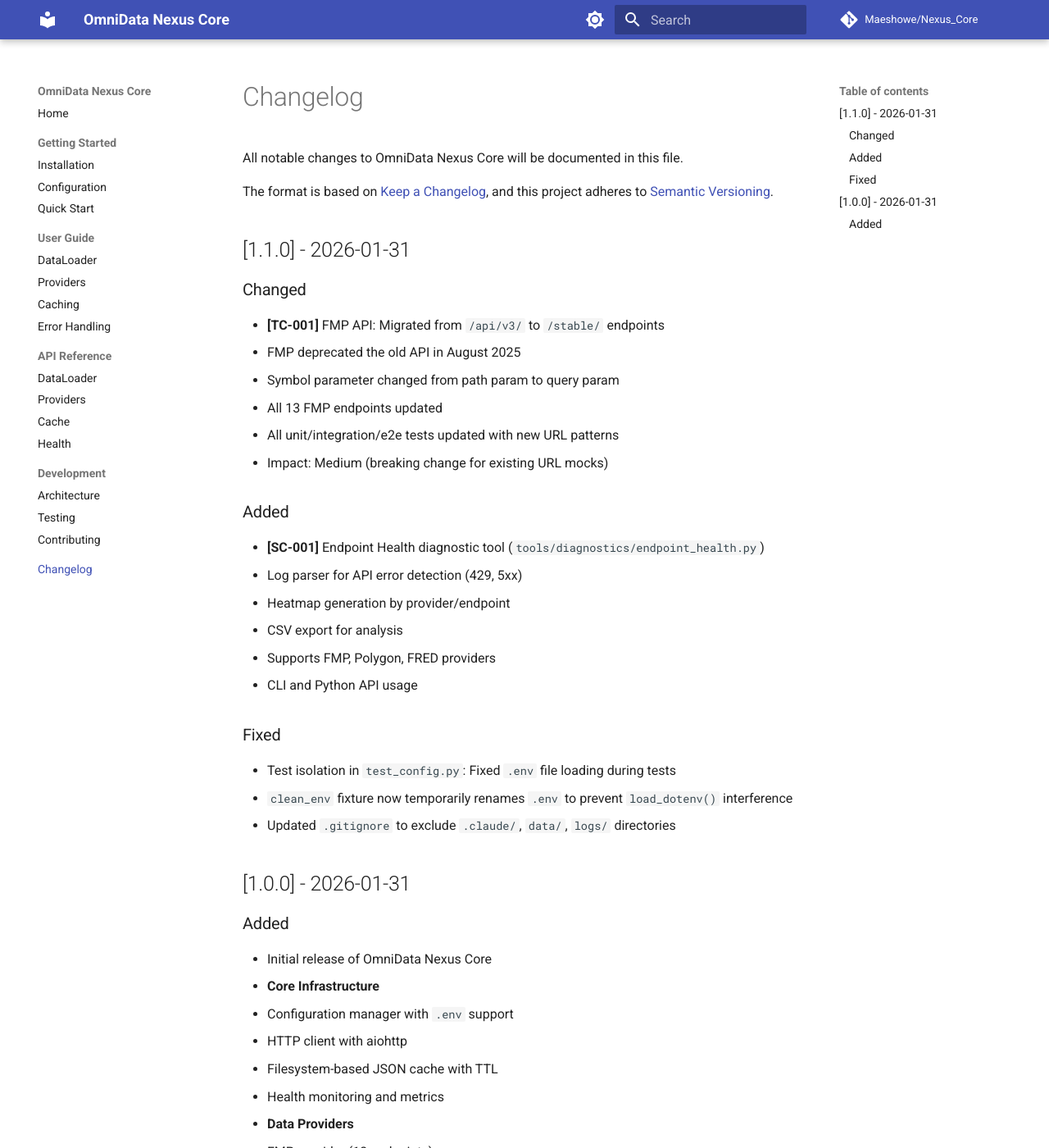
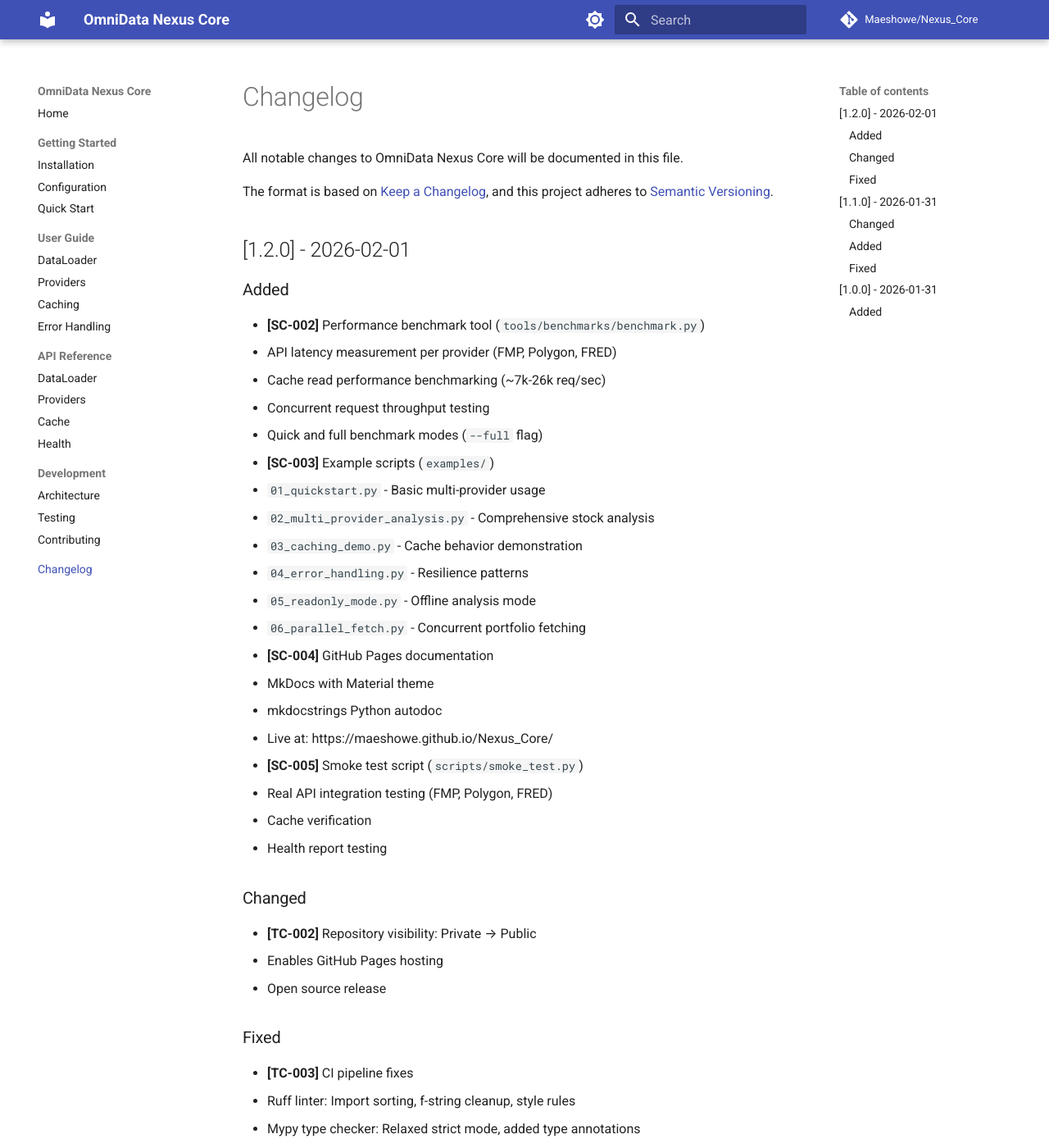
Before and after one commit to Maeshowe/Nexus_Core, an MkDocs documentation site: the page built from docs/CHANGELOG.md, in a window 1280 px wide and 1400 px high. Shown: the whole window at 82% size. Built offline with MkDocs 1.6.1 and Material for MkDocs 9.7.7, drawn with Linux system fonts in a browser that asks for light colours; comment, search, counter and statistics services are not loaded; some of the changed text lies outside the part shown.

Commit message:
docs: Add CHANGELOG entries for v1.2.0
New features:
- SC-002: Performance benchmark tool
- SC-003: Example scripts (6 files)
- SC-004: GitHub Pages documentation
- SC-005: Smoke test script

Changes:
- TC-002: Repository now public
- TC-003: CI pipeline fixes (ruff/mypy/bandit)

Co-Authored-By: Claude Opus 4.5 <noreply@anthropic.com>

```diff
--- a/docs/CHANGELOG.md
+++ b/docs/CHANGELOG.md
@@ -4,6 +4,50 @@ All notable changes to OmniData Nexus Core will be documented in this file.
 
 The format is based on [Keep a Changelog](https://keepachangelog.com/en/1.1.0/),
 and this project adheres to [Semantic Versioning](https://semver.org/spec/v2.0.0.html).
+
+## [1.2.0] - 2026-02-01
+
+### Added
+
+- **[SC-002]** Performance benchmark tool (`tools/benchmarks/benchmark.py`)
+  - API latency measurement per provider (FMP, Polygon, FRED)
+  - Cache read performance benchmarking (~7k-26k req/sec)
+  - Concurrent request throughput testing
+  - Quick and full benchmark modes (`--full` flag)
+
+- **[SC-003]** Example scripts (`examples/`)
+  - `01_quickstart.py` - Basic multi-provider usage
+  - `02_multi_provider_analysis.py` - Comprehensive stock analysis
+  - `03_caching_demo.py` - Cache behavior demonstration
+  - `04_error_handling.py` - Resilience patterns
+  - `05_readonly_mode.py` - Offline analysis mode
+  - `06_parallel_fetch.py` - Concurrent portfolio fetching
+
+- **[SC-004]** GitHub Pages documentation
+  - MkDocs with Material theme
+  - mkdocstrings Python autodoc
+  - Live at: https://maeshowe.github.io/Nexus_Core/
+
+- **[SC-005]** Smoke test script (`scripts/smoke_test.py`)
+  - Real API integration testing (FMP, Polygon, FRED)
+  - Cache verification
+  - Health report testing
+
+### Changed
+
+- **[TC-002]** Repository visibility: Private → Public
+  - Enables GitHub Pages hosting
+  - Open source release
+
+### Fixed
+
+- **[TC-003]** CI pipeline fixes
+  - Ruff linter: Import sorting, f-string cleanup, style rules
+  - Mypy type checker: Relaxed strict mode, added type annotations
+  - Bandit security scan: Added `usedforsecurity=False` to MD5 hash
+  - All checks now passing (Python 3.9-3.12)
+
+---
 
 ## [1.1.0] - 2026-01-31
 
```
